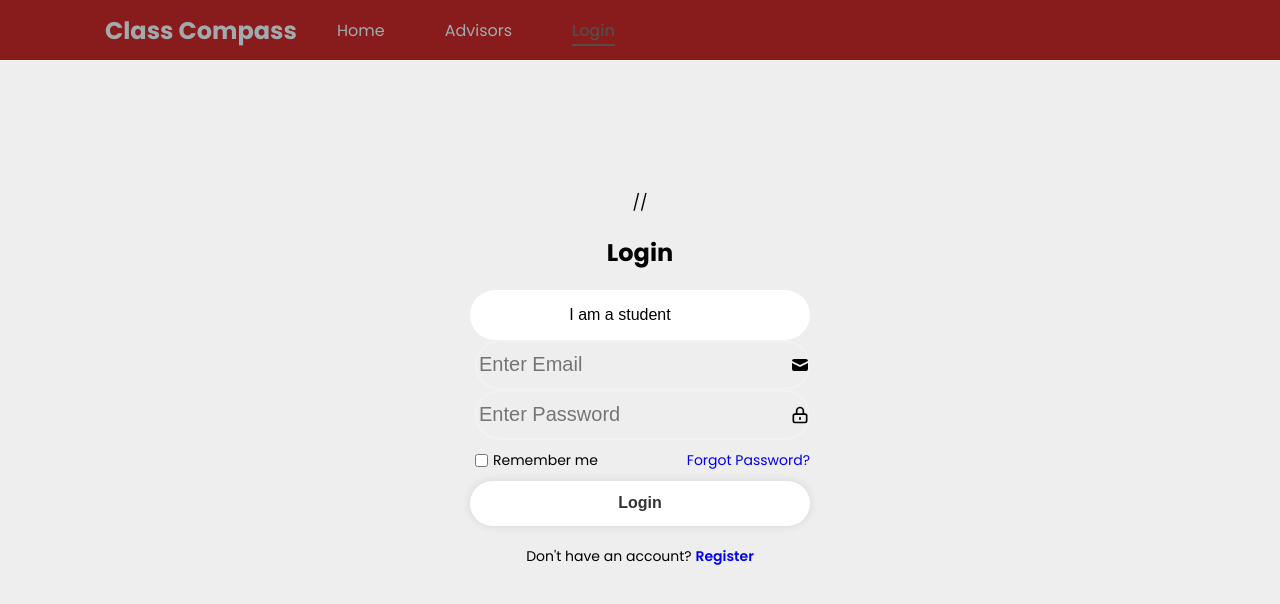
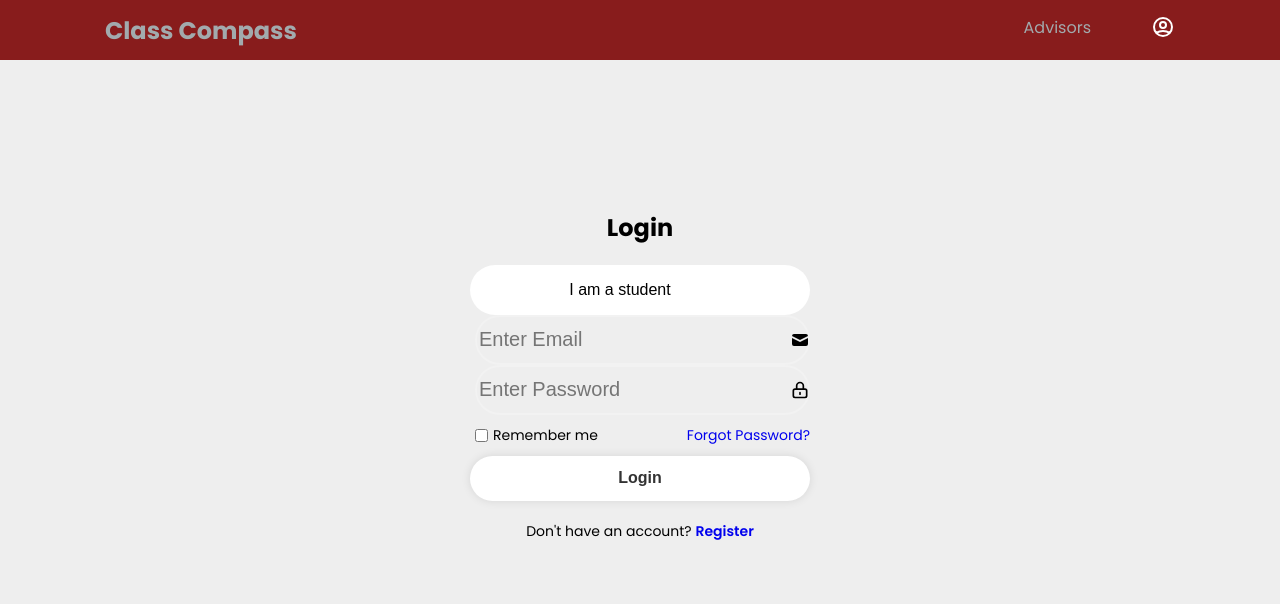
Before and after one commit to Ryu-From-Streets/classcompass, a React (Create React App) app in the folder frontend/: page /login in a window 1280 px wide. Shown: the top 604 px of the page. Built offline with nearby package versions, Linux system fonts and the light colour scheme.

Commit message:
Better UI

```diff
--- a/frontend/src/Components/NavigationBar.css
+++ b/frontend/src/Components/NavigationBar.css
@@ -1,6 +1,4 @@
 @import url('https://fonts.googleapis.com/css2?family=Poppins:wght@400;500;600;700&display=swap');
-
-/* Adapted from: https://www.codevertiser.com/reactjs-responsive-navbar/ */
 
 body {
   margin: 0;
@@ -15,8 +13,16 @@ body {
 }
 
 .Logo {
-    display: flex;
-    color: #a2aaad;
+  display: flex;
+  color: #a2aaad;
+}
+
+/* Apply styles to links inside .Logo */
+.Logo a {
+  font-size: 16px;
+  font-weight: 400;
+  color: #a2aaad;
+  text-decoration: none;
 }
 
 .NavigationBarContainer {
@@ -25,17 +31,17 @@ body {
   padding: 0 15px;
   display: flex;
   align-items: center;
+  justify-content: space-between;
   height: 100%;
 }
 
 .NavigationElements ul {
   display: flex;
-  justify-content: space-between;
   list-style-type: none;
 }
 
 .NavigationElements ul li:not(:last-child) {
-    margin-right: 60px;
+  margin-right: 60px;
 }
 
 .NavigationElements ul a {
@@ -46,17 +52,10 @@ body {
 }
 
 .NavigationElements ul a.active {
-  color: #574c4c;
+  color: #fff;
   font-weight: 500;
-  position: relative;
 }
 
-.NavigationElements ul a.active::after {
-  content: '';
-  position: absolute;
-  bottom: -4px;
-  left: 0;
-  width: 100%;
-  height: 2px;
-  background-color: #574c4c;
+.icon {
+  font-size: 24px;
 }
--- a/frontend/src/Components/NavigationBar.js
+++ b/frontend/src/Components/NavigationBar.js
@@ -1,6 +1,7 @@
 import "./NavigationBar.css";
 
 import { NavLink } from "react-router-dom";
+import { HiOutlineUserCircle } from "react-icons/hi";
 
 /* Adapted from: https://www.codevertiser.com/reactjs-responsive-navbar/ */
 
@@ -9,18 +10,19 @@ const NavigationBar = () => {
     <nav className="NavigationBar">
       <div className="NavigationBarContainer">
         <div className="Logo">
+          <NavLink to="/" exact>
             <h1>Class Compass</h1>
+          </NavLink>
         </div>
         <div className="NavigationElements">
           <ul>
             <li>
-                            <NavLink to="/">Home</NavLink>
-                        </li>
-                        <li>
               <NavLink to="/advisors">Advisors</NavLink>
             </li>
             <li>
-                            <NavLink to="/login">Login</NavLink>
+              <NavLink to="/login">
+                <HiOutlineUserCircle className="icon" />
+              </NavLink>
             </li>
           </ul>
         </div>
--- a/frontend/src/Pages/LoginPage.js
+++ b/frontend/src/Pages/LoginPage.js
@@ -17,7 +17,7 @@ const LoginPage = ({isShowLogin}) => {
     };
     return (
       <div className="login-page">
-        // <h2>Login</h2>
+        <h2>Login</h2>
         <form onSubmit={handleLogin}>
           <div className="input-box">
             <select
```
Lines whose indentation alone changed are shown as unchanged.
